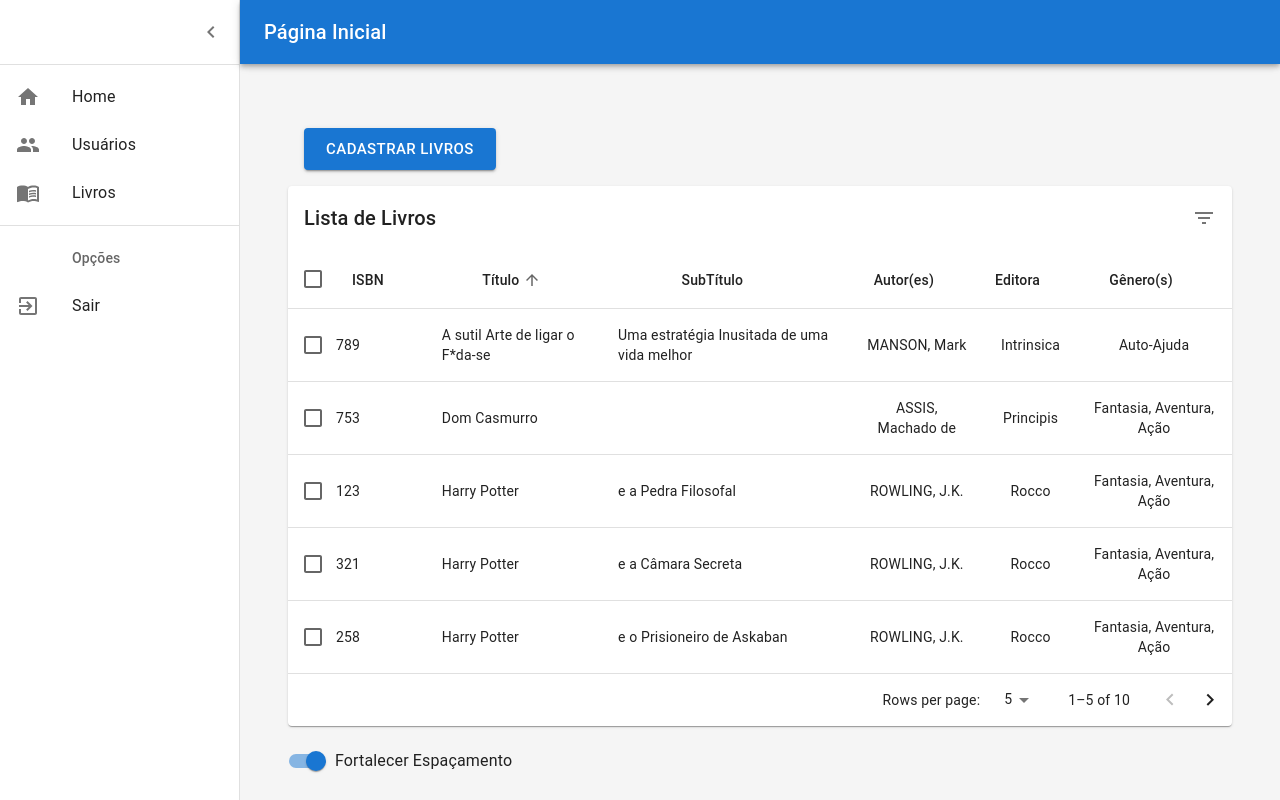
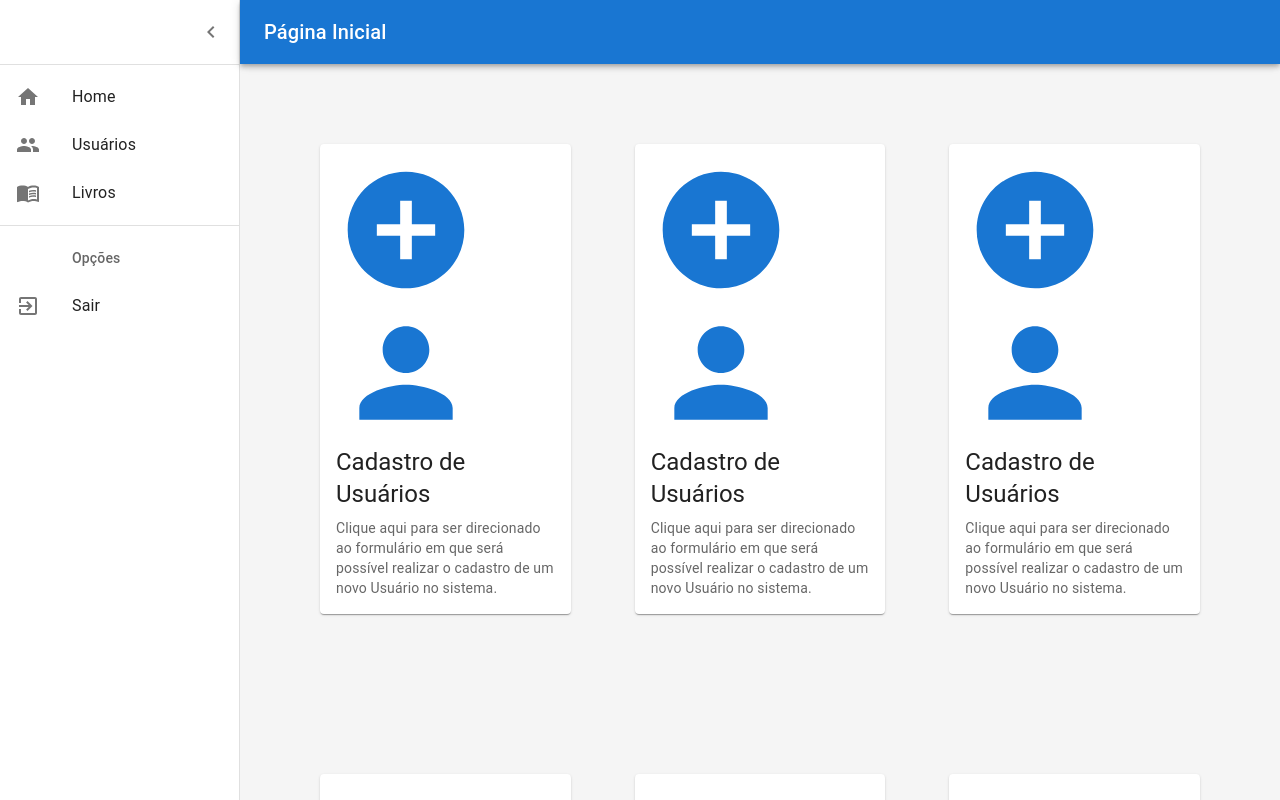
Before and after one commit to Lorrane/Biblioteca-Organizator, a React (Create React App) app: page / in a window 1280 px wide. Built offline with nearby package versions, Linux system fonts and the light colour scheme.

Commit message:
create a home page

```diff
--- a/src/pages/client/home/index.js
+++ b/src/pages/client/home/index.js
@@ -7,9 +7,9 @@ import Toolbar from '@mui/material/Toolbar';
 
 import Container from '@mui/material/Container';
 import Rodape from '../../../components/rodape';
-import EnhancedTable from '../../../components/enhancedTable';
-import { Button } from '@mui/material';
+import { Card, CardActionArea, CardContent, Typography } from '@mui/material';
 import { useNavigate } from 'react-router-dom';
+import { AddCircle, MenuBook, Person } from '@mui/icons-material';
 
 
 
@@ -40,11 +40,112 @@ export default function Home() {
                     <Toolbar />
 
                     <Container maxWidth="false" >
-                        <Container maxWidth="false" sx={{ p: 6 }} >
-                            <Button sx={{ m: 2 }} onClick={() => navigate('/livros/cadastrar')} variant="contained" size='large' >Cadastrar Livros</Button>
-                            <EnhancedTable tableName='Lista de Livros' />
-                            <Rodape sx={{ pt: 4 }} />
+                        <Container maxWidth="false"
+                            sx={{
+                                p: 6,
+                                display: 'flex',
+                                flexDirection: 'inline-block'
+                            }} >
+                            <Card sx={{ maxWidth: 345, m: 4 }} onClick={() => navigate('/usuarios/cadastrar')} >
+                                <CardActionArea>
+                                    <CardContent>
+                                        <AddCircle color='primary' sx={{ fontSize: 140 }} />
+                                        <Person color='primary' sx={{ fontSize: 140 }} />
+                                        <Typography gutterBottom variant="h5" component="div">
+                                            Cadastro de Usuários
+                                        </Typography>
+                                        <Typography variant="body2" color="text.secondary">
+                                            Clique aqui para ser direcionado ao formulário em que será possível realizar o
+                                            cadastro de um novo Usuário no sistema.
+                                        </Typography>
+                                    </CardContent>
+                                </CardActionArea>
+                            </Card>
+                            <Card sx={{ maxWidth: 345, m: 4 }} onClick={() => navigate('/usuarios/cadastrar')} >
+                                <CardActionArea>
+                                    <CardContent>
+                                        <AddCircle color='primary' sx={{ fontSize: 140 }} />
+                                        <Person color='primary' sx={{ fontSize: 140 }} />
+                                        <Typography gutterBottom variant="h5" component="div">
+                                            Cadastro de Usuários
+                                        </Typography>
+                                        <Typography variant="body2" color="text.secondary">
+                                            Clique aqui para ser direcionado ao formulário em que será possível realizar o
+                                            cadastro de um novo Usuário no sistema.
+                                        </Typography>
+                                    </CardContent>
+                                </CardActionArea>
+                            </Card>
+                            <Card sx={{ maxWidth: 345, m: 4 }} onClick={() => navigate('/usuarios/cadastrar')} >
+                                <CardActionArea>
+                                    <CardContent>
+                                        <AddCircle color='primary' sx={{ fontSize: 140 }} />
+                                        <Person color='primary' sx={{ fontSize: 140 }} />
+                                        <Typography gutterBottom variant="h5" component="div">
+                                            Cadastro de Usuários
+                                        </Typography>
+                                        <Typography variant="body2" color="text.secondary">
+                                            Clique aqui para ser direcionado ao formulário em que será possível realizar o
+                                            cadastro de um novo Usuário no sistema.
+                                        </Typography>
+                                    </CardContent>
+                                </CardActionArea>
+                            </Card>
                         </Container>
+                        <Container maxWidth="false"
+                            sx={{
+                                p: 6,
+                                display: 'flex',
+                                flexDirection: 'inline-block'
+                            }} >
+                            <Card sx={{ maxWidth: 345, m: 4 }} onClick={() => navigate('/livros/cadastrar')} >
+                                <CardActionArea>
+                                    <CardContent>
+                                        <AddCircle color='primary' sx={{ fontSize: 140 }} />
+                                        <MenuBook color='primary' sx={{ fontSize: 140 }} />
+                                        <Typography gutterBottom variant="h5" component="div">
+                                            Cadastro de Livros
+                                        </Typography>
+                                        <Typography variant="body2" color="text.secondary">
+                                            Clique aqui para ser direcionado ao formulário em que será possível realizar o
+                                            cadastro de um novo Usuário no sistema.
+                                        </Typography>
+                                    </CardContent>
+                                </CardActionArea>
+                            </Card>
+                            <Card sx={{ maxWidth: 345, m: 4 }} onClick={() => navigate('/livros/cadastrar')} >
+                                <CardActionArea>
+                                    <CardContent>
+                                        <AddCircle color='primary' sx={{ fontSize: 140 }} />
+                                        <MenuBook color='primary' sx={{ fontSize: 140 }} />
+                                        <Typography gutterBottom variant="h5" component="div">
+                                            Cadastro de Livros
+                                        </Typography>
+                                        <Typography variant="body2" color="text.secondary">
+                                            Clique aqui para ser direcionado ao formulário em que será possível realizar o
+                                            cadastro de um novo Usuário no sistema.
+                                        </Typography>
+                                    </CardContent>
+                                </CardActionArea>
+                            </Card>
+                            <Card sx={{ maxWidth: 345, m: 4 }} onClick={() => navigate('/livros/cadastrar')} >
+                                <CardActionArea>
+                                    <CardContent>
+                                        <AddCircle color='primary' sx={{ fontSize: 140 }} />
+                                        <MenuBook color='primary' sx={{ fontSize: 140 }} />
+                                        <Typography gutterBottom variant="h5" component="div">
+                                            Cadastro de Livros
+                                        </Typography>
+                                        <Typography variant="body2" color="text.secondary">
+                                            Clique aqui para ser direcionado ao formulário em que será possível realizar o
+                                            cadastro de um novo Usuário no sistema.
+                                        </Typography>
+                                    </CardContent>
+                                </CardActionArea>
+                            </Card>
+
+                        </Container>
+                        <Rodape sx={{ pt: 4 }} />
                     </Container>
                 </Box>
             </Box>
```
